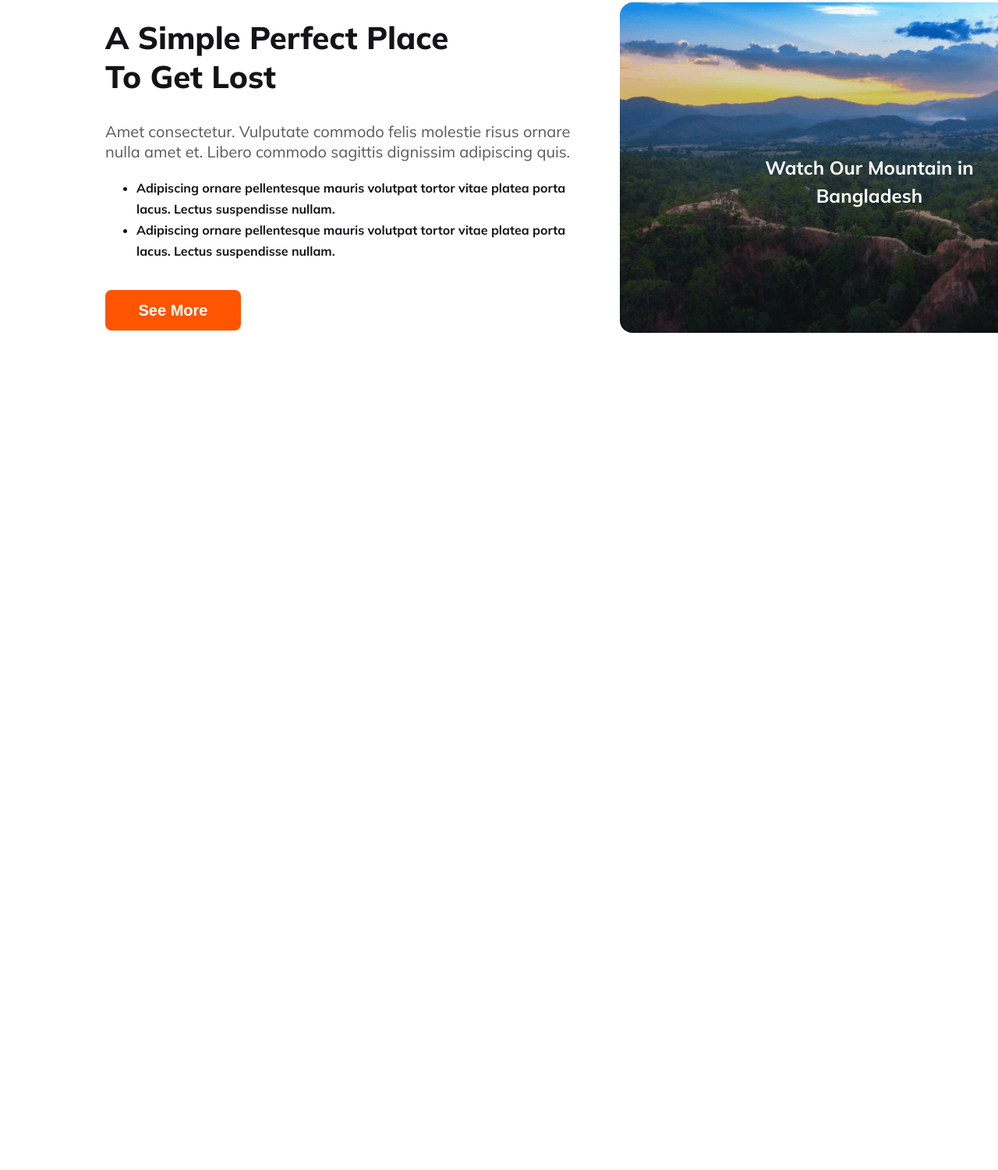
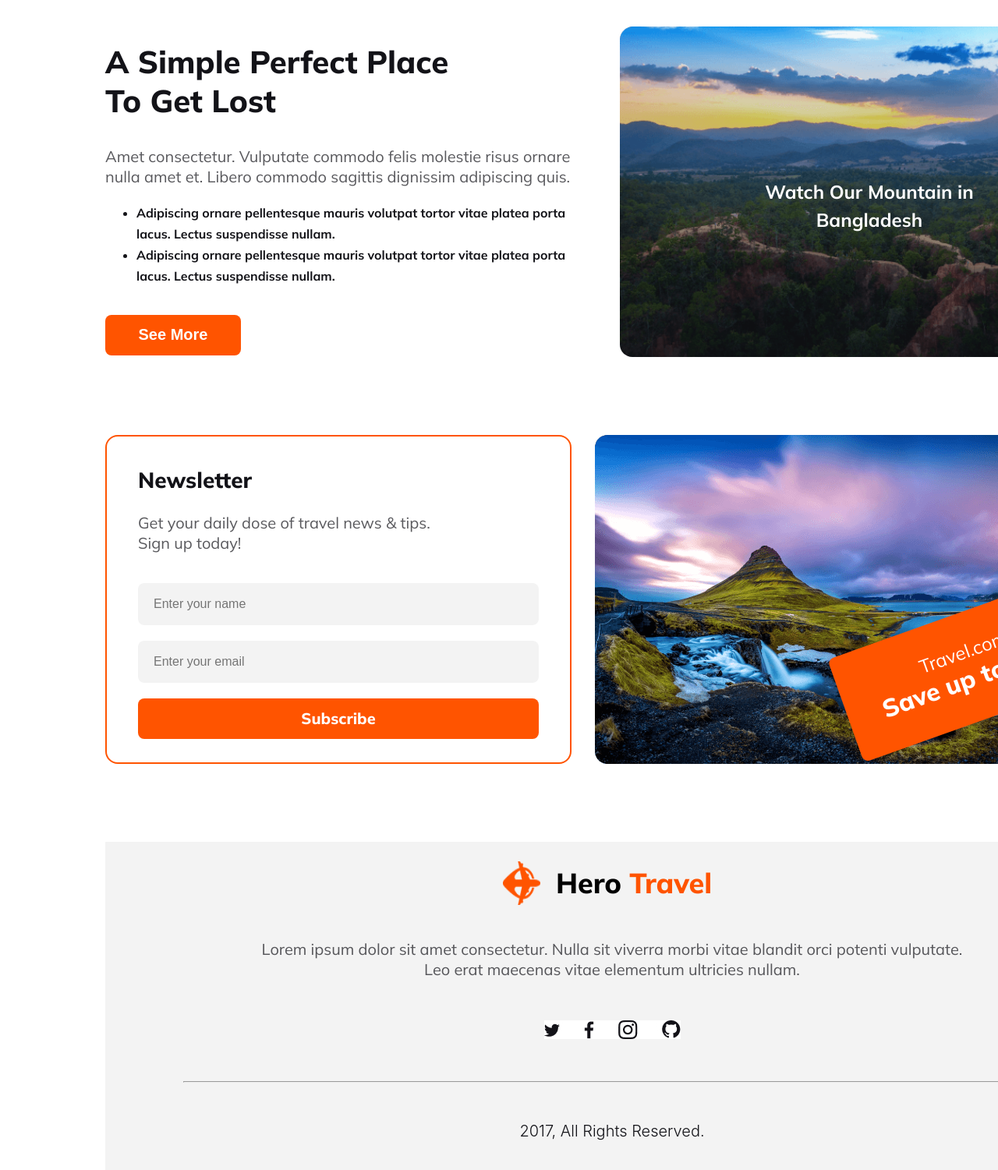
Before and after one commit to nadim-shahriar/travel-web, a plain HTML site: page index.html in a window 1280 px wide. Shown: the part 3668-5169 px from the top of the page at 78% size. Before the commit the page ends 4107 px from the top, so only its background shows below. Drawn offline with Linux system fonts and the light colour scheme.

Commit message:
Footer done

```diff
--- a/index.html
+++ b/index.html
@@ -65,17 +65,20 @@
         <section class="second-page">
             <div class="text-section">
                 <h1 class="t-s-a">Our Popular Tours</h1>
-                <p class="s-p-a">Dolor sit amet consectetur. Diam volutpat neque habitasse pharetra odio sit massa. Sodales dictumst
+                <p class="s-p-a">Dolor sit amet consectetur. Diam volutpat neque habitasse pharetra odio sit massa.
+                    Sodales dictumst
                     nec nibh pellentesque.</p>
-                <li class="s-p-a">Tempus euismod lacus mauris dignissim quis in ultrices. Magna nullam odio neque diam. Sociis erat at
+                <li class="s-p-a">Tempus euismod lacus mauris dignissim quis in ultrices. Magna nullam odio neque diam.
+                    Sociis erat at
                     .</li>
-                <li class="s-p-a">Adipiscing ornare pellentesque mauris volutpat tortor vitae platea porta lacus. Lectus suspendisse
+                <li class="s-p-a">Adipiscing ornare pellentesque mauris volutpat tortor vitae platea porta lacus. Lectus
+                    suspendisse
                     nullam.</li>
                 <li class="s-p-a"> Accumsan eget et turpis praesent lorem egestas enim elit bibendum. Risus at in.</li>
                 <p class="s-p-a">Amet consectetur. Vulputate commodo felis molestie risus
                     ornare nulla amet et. Libero commodo sagittis dignissim adipiscing quis. Habitant adipiscing risus
                     natoque aliquet. Id bibendum nunc senectus semper tincidunt. </p>
-                <button class="s-p-btn" >Read More</button>
+                <button class="s-p-btn">Read More</button>
             </div>
             <div class="image-section">
                 <img src="Images/Rectangle 4.png" alt="">
@@ -84,7 +87,8 @@
         <section class="third-page">
             <div class="text-div">
                 <h1 class="t-s-a">Choose Your Destination</h1>
-                <p class="s-p-a">Dolor sit amet consectetur. Diam volutpat neque habitasse pharetra odio sit massa. Sodales dictumst nec nibh pellentesque.</p>
+                <p class="s-p-a">Dolor sit amet consectetur. Diam volutpat neque habitasse pharetra odio sit massa.
+                    Sodales dictumst nec nibh pellentesque.</p>
             </div>
             <div class="image-div">
                 <div class="b-b">
@@ -121,26 +125,31 @@
                 <h1 class="t-s-a">
                     Why Choose Us
                 </h1>
-                <p id="w-c-u-p" class="s-p-a">Dolor sit amet consectetur. Diam volutpat neque habitasse pharetra odio sit massa. Sodales dictumst nec nibh pellentesque.</p>
+                <p id="w-c-u-p" class="s-p-a">Dolor sit amet consectetur. Diam volutpat neque habitasse pharetra odio
+                    sit massa. Sodales dictumst nec nibh pellentesque.</p>
             </div>
             <div class="hotel-map">
                 <div class="hotel">
                     <img class="f-icon" src="Images/hotel.png" alt="">
                     <h4 class="h-head">Handpicked Hotels</h4>
-                    <p class="s-p-a">Amet consectetur. Vulputate commodo felis molestie risus  ornare nulla amet et. Libero commodo sagittis dignissim adipiscing quis. Habitant adipiscing risus natoque aliquet. </p>
+                    <p class="s-p-a">Amet consectetur. Vulputate commodo felis molestie risus ornare nulla amet et.
+                        Libero commodo sagittis dignissim adipiscing quis. Habitant adipiscing risus natoque aliquet.
+                    </p>
                 </div>
                 <div class="map">
                     <img src="Images/map.png" alt="" class="f-icon">
                     <h4 class="h-head">World Class Service</h4>
                     <p class="s-p-a">
-                        Amet consectetur. Vulputate commodo felis molestie risus  ornare nulla amet et. Libero commodo sagittis dignissim adipiscing quis. Habitant adipiscing risus natoque aliquet.
+                        Amet consectetur. Vulputate commodo felis molestie risus ornare nulla amet et. Libero commodo
+                        sagittis dignissim adipiscing quis. Habitant adipiscing risus natoque aliquet.
                     </p>
                 </div>
             </div>
             <div class="price-tag">
                 <img class="f-icon" src="Images/price-tag.png" alt="">
                 <h4 class="h-head">Best Price Guarantee</h4>
-                <p class="s-p-a">Amet consectetur. Vulputate commodo felis molestie risus  ornare nulla amet et. Libero commodo sagittis dignissim adipiscing quis. Habitant adipiscing risus natoque aliquet. </p>
+                <p class="s-p-a">Amet consectetur. Vulputate commodo felis molestie risus ornare nulla amet et. Libero
+                    commodo sagittis dignissim adipiscing quis. Habitant adipiscing risus natoque aliquet. </p>
             </div>
 
 
@@ -149,10 +158,13 @@
         <section class="sixth-page">
             <div class="s-text-sec">
                 <h1 id="six-head" class="t-s-a">A Simple Perfect Place To Get Lost</h1>
-                <p id="six-para" class="s-p-a">Amet consectetur. Vulputate commodo felis molestie risus  ornare nulla amet et. Libero commodo sagittis dignissim adipiscing quis. </p>
+                <p id="six-para" class="s-p-a">Amet consectetur. Vulputate commodo felis molestie risus ornare nulla
+                    amet et. Libero commodo sagittis dignissim adipiscing quis. </p>
                 <ul class="s-p-li">
-                    <li>Adipiscing ornare pellentesque mauris volutpat tortor vitae platea porta lacus. Lectus suspendisse nullam.</li>
-                    <li>Adipiscing ornare pellentesque mauris volutpat tortor vitae platea porta lacus. Lectus suspendisse nullam.</li>
+                    <li>Adipiscing ornare pellentesque mauris volutpat tortor vitae platea porta lacus. Lectus
+                        suspendisse nullam.</li>
+                    <li>Adipiscing ornare pellentesque mauris volutpat tortor vitae platea porta lacus. Lectus
+                        suspendisse nullam.</li>
                 </ul>
                 <button class="s-p-btn">See More</button>
             </div>
@@ -161,9 +173,37 @@
             </div>
 
         </section>
+        <section class="seventh-page">
+            <div class="form">
+                <h4 id="form-head" class="h-head">Newsletter</h4>
+                <p id="form-p" class="s-p-a">Get your daily dose of travel news & tips. Sign up today!</p>
+                <div class="inp-sec">
+                    <input class="inp-n-e" type="text" placeholder="Enter your name">
+                    <input class="inp-n-e" type="email" name="" id="" placeholder="Enter your email">
+                    <button id="sub-btn" class="btn-primary">Subscribe</button>
+                </div>
+            </div>
+            <div class="sev-img">
+                <img src="Images/Rectangle 8 (1).png" alt="">
+                <div id="offer" class="btn-primary">
+                    <p id="off-p">Travel.com</p>
+                    <h3 id="save-off">Save up to 70%</h3>
+                </div>
+            </div>
+        </section>
     </main>
     <footer>
-
+        <section>
+            <div id="foot" class="left">
+                <img class="nav-img" src="Images/Group 40071 (2).png" alt="">
+                <h1 class="left-a">Hero <span style="color: var(--pri-co);">Travel</span>
+                </h1>
+            </div>
+            <p id="foot-p" class="s-p-a">Lorem ipsum dolor sit amet consectetur. Nulla sit viverra morbi vitae blandit orci potenti vulputate. Leo erat maecenas vitae elementum ultricies nullam. </p>
+            <img class="foot-img" src="Images/Social.jpg" alt="">
+            <hr>
+            <p class="foot-l-p">2017, All Rights Reserved.</p>
+        </section>
     </footer>
 </body>
 
--- a/style/tw.css
+++ b/style/tw.css
@@ -334,7 +334,7 @@ body {
 .h-head {
     color: #131318;
     font-family: Mulish;
-    font-size: 24px;
+    font-size: 28px;
     font-weight: 800;
 }
 
@@ -411,6 +411,129 @@ body {
     padding: 170px 170px;
 }
 
+/* Seventh Page */
+
+.seventh-page {
+    margin-top: 100px;
+    display: flex;
+    gap: 30px;
+    position: relative;
+    height: 422px;
+}
+
+.form {
+
+    padding: 0px 40px 40px;
+    width: 40%;
+    border: 2px solid #FF5400;
+    border-radius: 16px;
+}
+
+#form-head {
+    margin-bottom: 0px;
+}
+
+#form-p {
+    width: 400px;
+    padding-top: 5px;
+    margin-bottom: 38px;
+}
+
+.inp-sec {
+    display: flex;
+    flex-direction: column;
+    gap: 20px;
+
+}
+
+.inp-n-e {
+    color: rgba(19, 19, 24, 0.30);
+    font-size: 16px;
+    font-weight: 400;
+
+    padding-left: 20px;
+    height: 52px;
+    border-radius: 8px;
+    border: none;
+    background: rgba(19, 19, 24, 0.05);
+}
+
+#sub-btn {
+    width: 100%;
+    color: #FFF;
+    text-align: center;
+    font-family: Mulish;
+    font-size: 20px;
+    font-style: normal;
+    font-weight: 800;
+    line-height: normal;
+}
+
+.sev-img {
+    width: auto;
+
+
+}
+
+#offer {
+    width: 335px;
+    height: 120px;
+    transform: rotate(-19.628deg);
+    text-align: center;
+    padding: 10px 0px;
+    position: absolute;
+    bottom: 54px;
+    right: 25px;
+
+}
+
+#off-p {
+    color: #FFF;
+    font-family: Mulish;
+    font-size: 24px;
+    font-weight: 400;
+    margin-bottom: 0px;
+}
+
+#save-off {
+    margin-top: 0px;
+    color: #FFF;
+    font-size: 32px;
+    font-weight: 800;
+}
+
+/* Footer */
+footer {
+    margin-top: 100px;
+    text-align: center;
+    height: 480px;
+    background: rgba(19, 19, 24, 0.05);
+
+}
+
+#foot {
+    padding: 0px 510px;
+}
+
+hr {
+    margin: 50px 100px;
+
+}
+
+#foot-p {
+    padding: 0px 200px;
+}
+
+.foot-img {
+    margin-top: 32px;
+}
+
+.foot-l-p {
+    color: #131318;
+    font-family: Inter;
+    font-size: 20px;
+    font-weight: 300;
+}
 
 @media screen and (max-width : 776px) {
     body {
@@ -461,6 +584,7 @@ body {
         display: block;
         position: relative;
         right: 120px;
+
     }
 
     .banner {
@@ -558,29 +682,66 @@ body {
         margin: 0px;
         width: auto;
     }
+
     /* Fifth Page */
 
     /* Sixth Page */
-    .sixth-page{
+    .sixth-page {
         margin-top: 25px;
         flex-direction: column;
     }
-    .s-text-sec{
+
+    .s-text-sec {
         width: 575px;
     }
-    #six-head{
-        margin:  0px;
+
+    #six-head {
+        margin: 0px;
         width: 348px;
         text-align: start;
     }
-    #six-para{
+
+    #six-para {
         width: 500px;
     }
-    .s-p-li{
+
+    .s-p-li {
         width: 95%;
     }
-    .s-img-sec{
+
+    .s-img-sec {
         width: 100%;
     }
 
+    /* Seventh Page */
+
+    .seventh-page {
+        margin-top: 20px;
+        flex-direction: column;
+    }
+
+    .form {
+        width: auto;
+    }
+
+    .sev-img>img {
+        width: 100%;
+    }
+
+    #offer {
+        top: 630px;
+    }
+    /* footer */
+    footer{
+        margin-top: 440px;
+    }
+    #foot{
+        padding: 0px 200px;
+    }
+    #foot-p{
+        padding: 0px 100px;
+    }
+
+
+
 }
```
Also changed, not shown: Images/Social.jpg (added).
